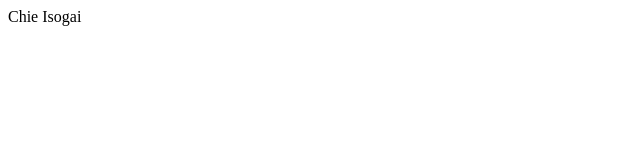
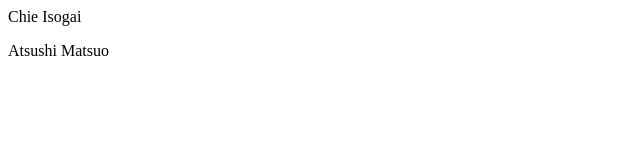
Before and after one commit to c-isogai/Isogai_Website, a plain HTML site: page index.html in a window 1280 px wide. Shown: the full height of the page, 0-640 px from the left. Drawn offline with Linux system fonts and the light colour scheme.

Commit message:
Modify index.html

```diff
--- a/index.html
+++ b/index.html
@@ -4,5 +4,6 @@
 </head>
 <body>
 <p>Chie Isogai</p>
+<p>Atsushi Matsuo</p>
 </body>
 </html>
```
